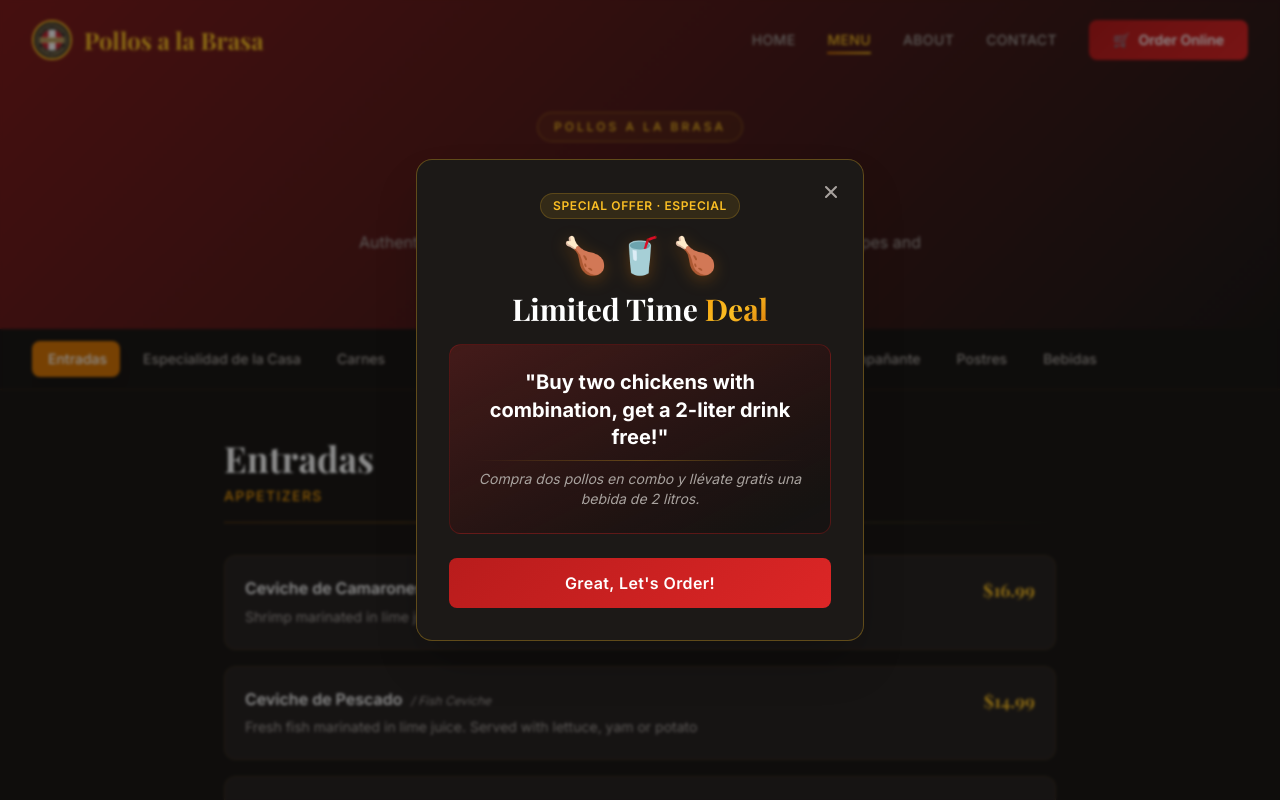
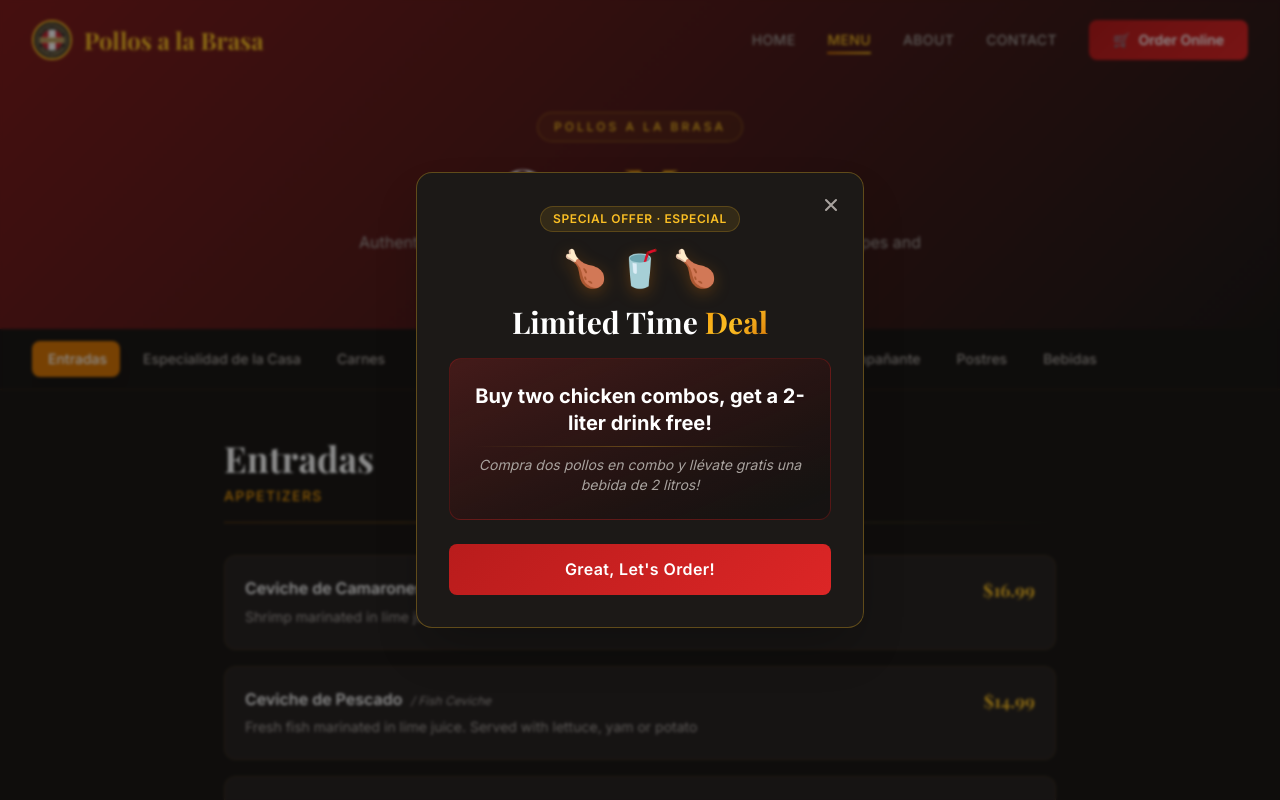
Before and after one commit to kshare10/Pollos-a-la-Brasa, a Next.js app: page /menu in a window 1280 px wide. Shown: the top 800 px of the page. Built offline with nearby package versions, Linux system fonts and the light colour scheme; a web font is replaced by a local one.

Commit message:
Adjusted promo wording

```diff
--- a/src/components/PromoModal.tsx
+++ b/src/components/PromoModal.tsx
@@ -92,11 +92,11 @@ export default function PromoModal({ isOpen, onClose }: PromoModalProps) {
                 {/* Offer Highlight Box */}
                 <div className="w-full bg-gradient-to-br from-[var(--color-primary-dark)]/40 to-black/20 border border-[var(--color-primary)]/30 rounded-xl p-5 sm:p-6 mb-6">
                     <p className="text-lg sm:text-xl font-bold text-white leading-snug">
-                        "Buy two chickens with combination, get a 2-liter drink free!"
+                        Buy two chicken combos, get a 2-liter drink free!
                     </p>
                     <div className="mt-2 h-[1px] bg-gradient-to-r from-transparent via-[var(--color-gold)]/30 to-transparent" />
                     <p className="text-xs sm:text-sm text-[var(--color-stone-light)] mt-2 italic">
-                        Compra dos pollos en combo y llévate gratis una bebida de 2 litros.
+                        Compra dos pollos en combo y llévate gratis una bebida de 2 litros!
                     </p>
                 </div>
 
```
Also changed, not shown: 1 other file (tests, documents, lock files or other folders).
